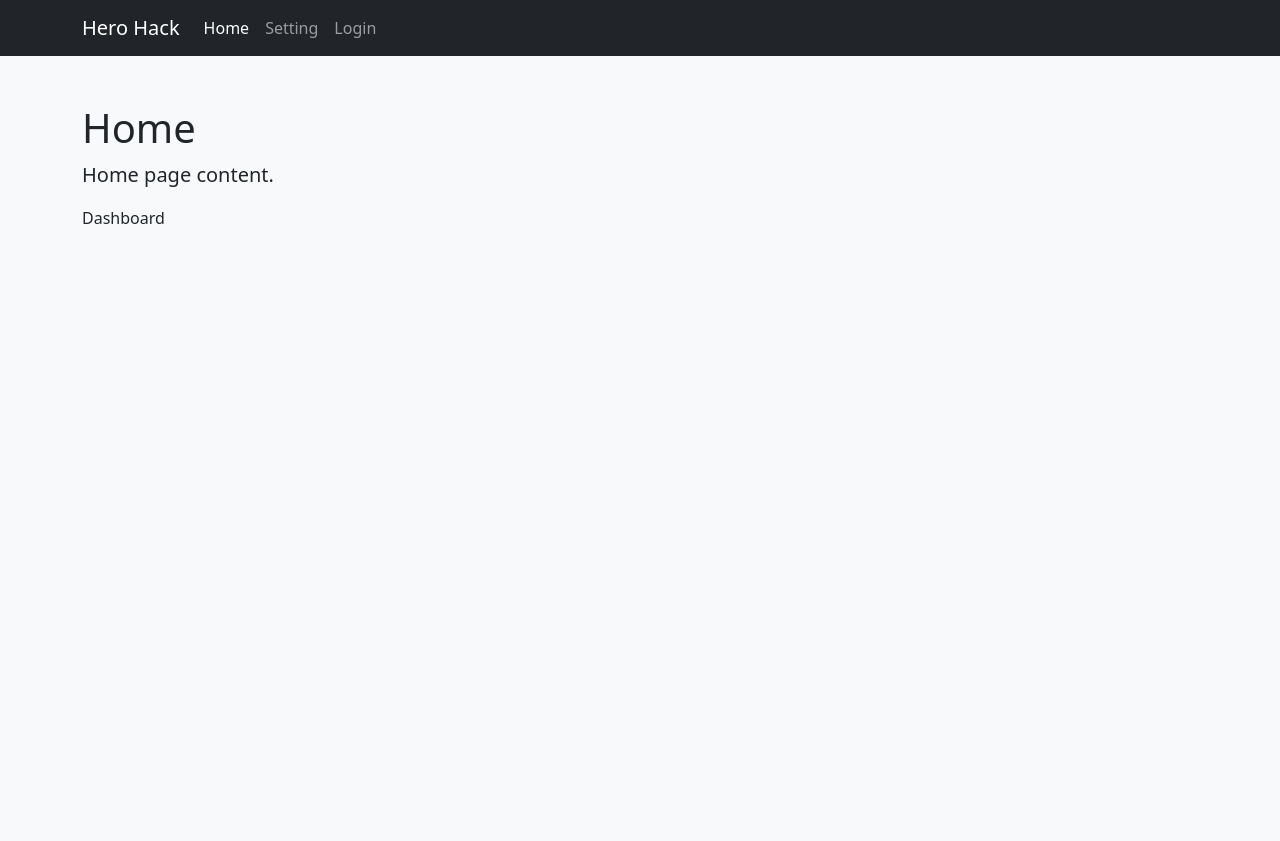
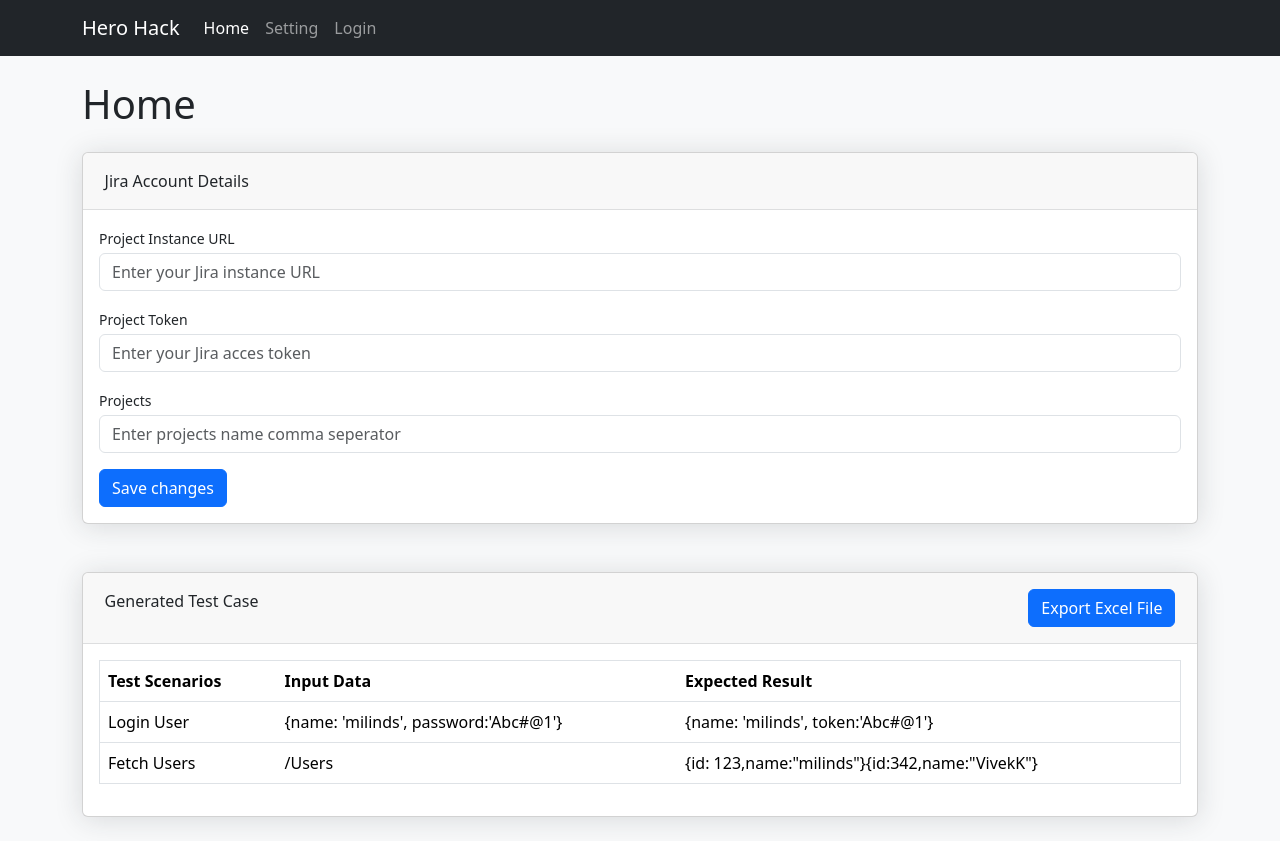
Before and after one commit to vivekcgi/test-case-generator, a React (Vite) app in the folder frontend/: page / in a window 1280 px wide. Before the commit the page ends 800 px from the top, so only its background shows below. Built offline with nearby package versions, Linux system fonts and the light colour scheme.

Commit message:
Worked on Setting page

```diff
--- a/frontend/src/componensts/SettingForm.jsx
+++ b/frontend/src/componensts/SettingForm.jsx
@@ -1,9 +1,33 @@
-import React from 'react'
+/* eslint-disable no-mixed-spaces-and-tabs */
+import React from "react";
 
 const SettingForm = () => {
   return (
-    <div>SettingForm</div>
-  )
-}
+    <div className="container-xl mt-4">
+		<div className="row">
+			<div className="card mb-4">
+				<div className="card-header">Jira Account Details</div>
+				<div className="card-body">
+					<form>
+						<div className="mb-3">
+							<label className="small mb-1" htmlFor="projectUrl">Project Instance URL</label>
+							<input className="form-control" id="projectUrl" type="text" placeholder="Enter your Jira instance URL" value=""/>
+						</div>
+						<div className="mb-3">
+							<label className="small mb-1" htmlFor="projectToken">Project Token</label>
+							<input className="form-control" id="projectToken" type="text" placeholder="Enter your Jira acces token" value=""/>
+						</div>
+						<div className="mb-3">
+							<label className="small mb-1" htmlFor="projects">Projects</label>
+							<input className="form-control" id="projects" type="text" placeholder="Enter projects name comma seperator" value=""/>
+						</div>
+						<button className="btn btn-primary" type="button">Save changes</button>
+					</form>
+				</div>
+			</div>
+		</div>
+ 	</div>
+  );
+};
 
-export default SettingForm
+export default SettingForm;
--- /dev/null
+++ b/frontend/src/componensts/TestReport.jsx
@@ -0,0 +1,42 @@
+import React from 'react'
+
+const TestReport = () => {
+  return (
+    <div className="container-xl mt-4">
+		<div className="row">
+			<div className="card mb-4">
+				<div className="card-header d-flex justify-content-between">
+                    <p style={{marginBottom: 0}}>Generated Test Case</p>
+                    <button className="btn btn-primary" type="button">Export Excel File</button>
+                </div>
+                <div className='card-body'>
+                    <table className="table border bg-white">
+                        <thead>
+                            <tr>
+                                <th>Test Scenarios</th>
+                                <th>Input Data</th>
+                                <th>Expected Result</th>
+                            </tr>
+                        </thead>
+                        <tbody>
+                            <tr>
+                                <td>Login User</td>
+                                <td>{`{name: 'milinds', password:'Abc#@1'}`}</td>
+                                <td>{`{name: 'milinds', token:'Abc#@1'}`}</td>
+                            </tr>
+                            <tr>
+                                <td>Fetch Users</td>
+                                <td>/Users</td>
+                                <td>{`
+                                {id: 123,name:"milinds"}{id:342,name:"VivekK"}`}</td>
+                            </tr>
+                        </tbody>
+                    </table>
+                </div>
+            </div>
+        </div>
+    </div>
+  )
+}
+
+export default TestReport
--- a/frontend/src/index.css
+++ b/frontend/src/index.css
@@ -18,3 +18,20 @@ body {
     font-size: 3.5rem;
   }
 }
+
+.card {
+  box-shadow: 0 0.15rem 1.75rem 0 rgb(33 40 50 / 15%);
+  padding: 0;
+}
+.card .card-header {
+  font-weight: 500;
+}
+.card-header:first-child {
+  border-radius: 0.35rem 0.35rem 0 0;
+}
+.card-header {
+  padding: 1rem 1.35rem;
+  margin-bottom: 0;
+  background-color: rgba(33, 40, 50, 0.03);
+  border-bottom: 1px solid rgba(33, 40, 50, 0.125);
+}
--- a/frontend/src/pages/Home.jsx
+++ b/frontend/src/pages/Home.jsx
@@ -1,11 +1,12 @@
 import React from 'react'
-
+import SettingForm from '../componensts/SettingForm';
+import TestReport from '../componensts/TestReport';
 export default function HomePage() {
   return (
     <>
       <h1>Home</h1>
-      <p className="lead">Home page content.</p>
-      <p>Dashboard</p>
+      <SettingForm />
+      <TestReport/>
     </>
   )
 }
--- a/frontend/src/pages/Layout.jsx
+++ b/frontend/src/pages/Layout.jsx
@@ -8,7 +8,7 @@ const Layout = () => {
 		<>
 			<Headers />
 			<main className="container">
-				<div className="mt-5 bg-light rounded">
+				<div className="mt-4 bg-light rounded">
 					{isPageLoading ? <div className='loading' /> : <Outlet />}
 				</div>
 			</main>
```
